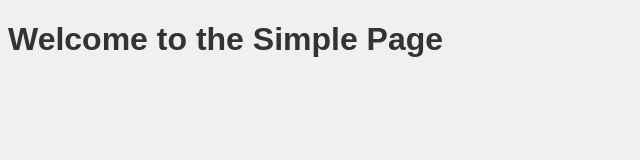
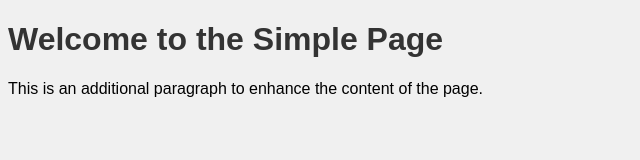
Before and after one commit to devanaboinarangarao/rm-simple-page-demo10, a plain HTML site: page index.html in a window 1280 px wide. Shown: the whole page, without its empty margins (0-640 px from the left). Drawn offline with Linux system fonts and the light colour scheme.

Commit message:
Add more content to the HTML page

```diff
--- a/index.html
+++ b/index.html
@@ -1 +1 @@
-<!DOCTYPE html><html><head><title>Simple Page</title><style>body { font-family: Arial, sans-serif; background-color: #f0f0f0; } h1 { color: #333; }</style></head><body><h1>Welcome to the Simple Page</h1></body></html>
+<!DOCTYPE html><html><head><title>Simple Page</title><style>body { font-family: Arial, sans-serif; background-color: #f0f0f0; } h1 { color: #333; }</style></head><body><h1>Welcome to the Simple Page</h1><p>This is an additional paragraph to enhance the content of the page.</p></body></html>
```
